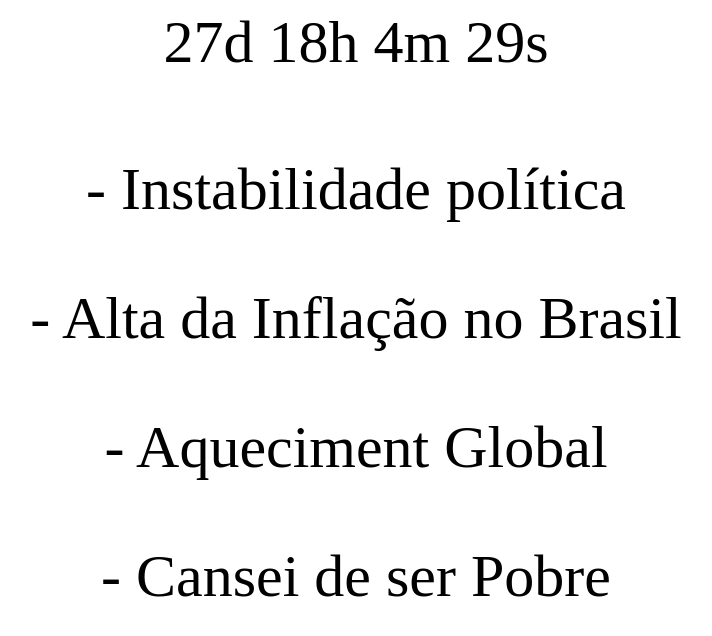
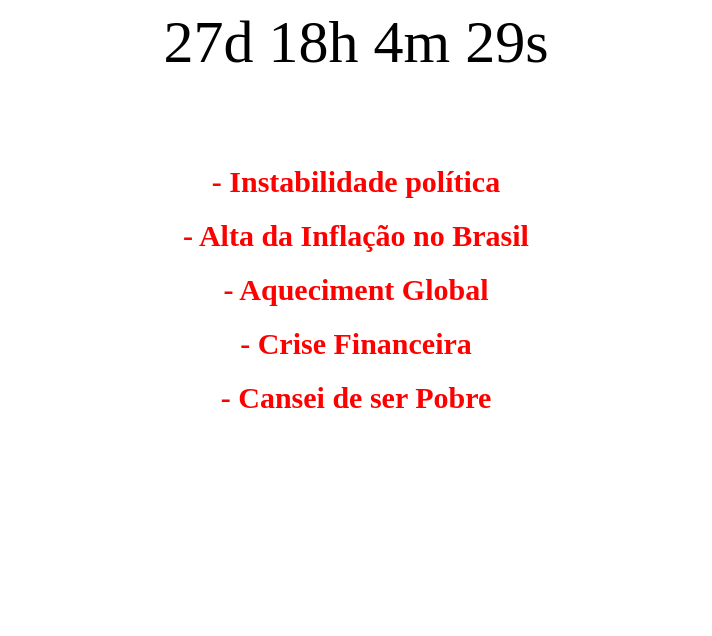
Before and after one commit to rodrigo-xavier/count, a plain HTML site: page index.html in a window 1280 px wide. Shown: the whole page, without its empty margins (284-996 px from the left). Drawn offline with Linux system fonts and the light colour scheme.

Commit message:
Update index.html

```diff
--- a/index.html
+++ b/index.html
@@ -8,16 +8,23 @@
         font-size: 60px;
         margin-top: 0px;
       }
+      h1 {
+        text-align: center;
+        font-size: 30px;
+        margin-top: 10px;
+        color: #ff0000;
+      }
     </style>
   </head>
   <body>
     <p id="demo"></p>
 
     <br>
-    <p>- Instabilidade política</p>
-    <p>- Alta da Inflação no Brasil</p>
-    <p>- Aqueciment Global</p>
-    <p>- Cansei de ser Pobre</p>
+    <h1>- Instabilidade política</h1>
+    <h1>- Alta da Inflação no Brasil</h1>
+    <h1>- Aqueciment Global</h1>
+    <h1>- Crise Financeira</h1>
+    <h1>- Cansei de ser Pobre</h1>
 
     <script>
       // Set the date we're counting down to
```
